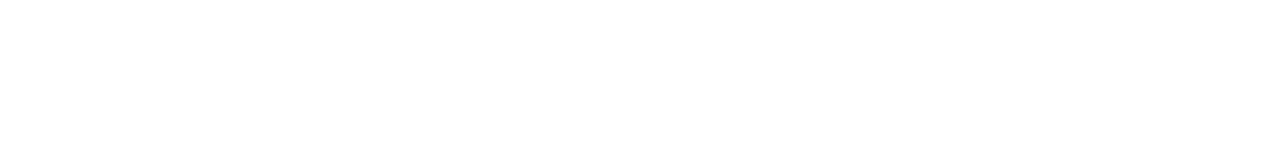
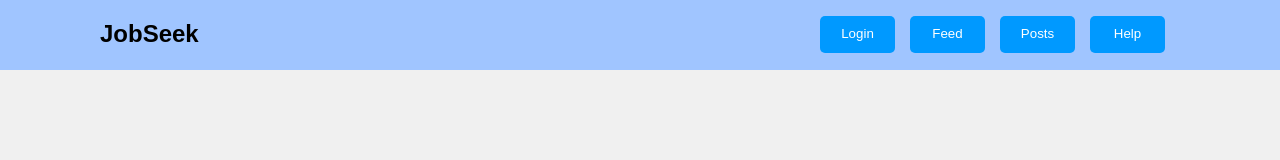
Before and after one commit to CreefordSanchez/job-finder, a website with bundled scripts: page index.html in a window 1280 px wide. Built offline with nearby package versions, Linux system fonts and the light colour scheme.

Commit message:
added header nav

```diff
--- a/assets/css/style.css
+++ b/assets/css/style.css
@@ -1,7 +1,71 @@
 @charset "utf-8";
 
-* {
+
+/*------------------------*/
+/* Base Rules             */
+/*------------------------*/
+
+
+.container {
+  width: min(100% - 30px, 1080px);
+  margin-inline: auto;
+}
+
+.flex {
+  display: flex;
+}
+
+.space {
+  justify-content: space-between;
+}
+
+.center {
+  justify-content: center;
+}
+
+.alignment {
+  align-items: center;
+}
+
+h1 {
+  font-weight: 200;
+  letter-spacing: 5px;
+  color: #0099ff;
+}
+
+body {
+  font-family: Arial, sans-serif;
   margin: 0;
   padding: 0;
-  box-sizing: border-box;
+  background-color: #f0f0f0;
 }
+
+.header-content {
+  background-color: #a0c5ff;
+  color: black;
+  height: 70px;
+}
+
+button {
+  padding: 10px 20px 12px 20px;
+  height: 100%;
+  width: 75px;
+  background-color: #0099ff;
+  color: #fff;
+  border-style: none;
+  border-radius: 5px;
+  cursor: pointer;
+  transition: 5ms ease-in-out;
+}
+
+button:hover {
+  background-color: aqua;
+  transition: 5ms ease-in-out;
+}
+
+ul {
+  list-style: none;
+  li {
+    width: 90px;
+  }
+}
--- a/index.html
+++ b/index.html
@@ -8,6 +8,20 @@
     <script src="./assets/js/app.js" type="module"></script>
   </head>
   <body>
-
+    <header>
+      <div class="header-content">
+        <div class="container flex space">
+          <h2>JobSeek</h2>
+          <nav>
+            <ul class="flex">
+              <li><button class="login">Login</button></li>
+              <li><button class="filler">Feed</button></li>
+              <li><button class="filler">Posts</button></li>
+              <li><button class="filler">Help</button></li>
+            </ul>
+          </nav>
+        </div>
+      </div>
+    </header>
   </body>
 </html>
```
Also changed, not shown: package.json (+17 -5 lines), 1 other file.
